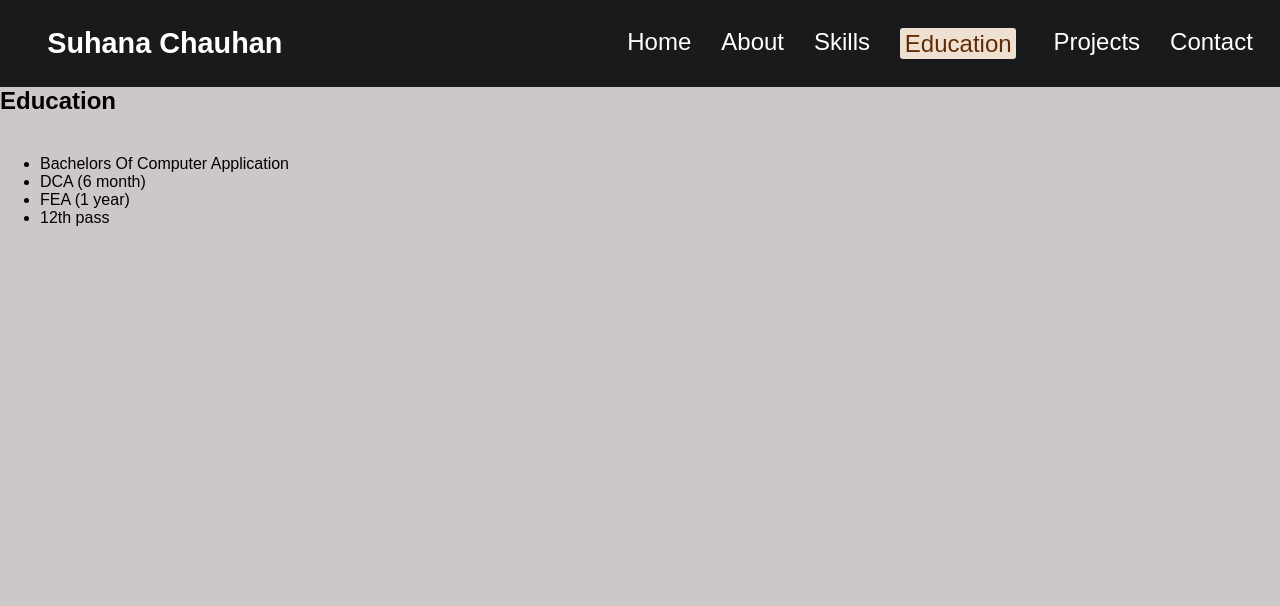
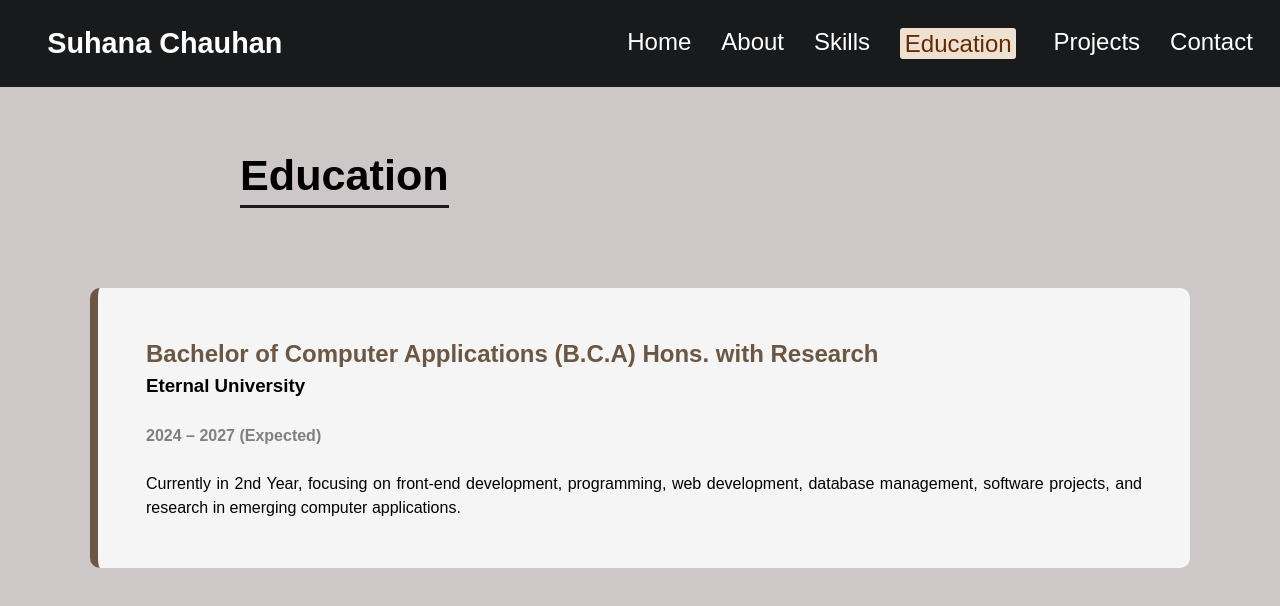
Before and after one commit to Suhana783/Portfolio, a plain HTML site: page education.html in a window 1280 px wide. Drawn offline with Linux system fonts and the light colour scheme.

Commit message:
worked on education and skills page

```diff
--- a/education.html
+++ b/education.html
@@ -3,9 +3,60 @@
 <head>
     <meta charset="UTF-8">
     <meta name="viewport" content="width=device-width, initial-scale=1.0">
-    <title>Document</title>
+    <title>Education</title>
     <link rel="stylesheet" href="style.css">
+
+    <style>
+
+      #heading {
+        text-align: left;
+        padding-top: 4rem;
+        padding-bottom: 2rem;
+      }
+
+      #heading h1 {
+        font-size: 2.7rem;
+        margin-left: 15rem;
+        display: inline-block;
+        border-bottom: 3px solid #191a1b;
+        padding-bottom: 5px;
+      }
+
+      .education-box {
+        background-color:whitesmoke;
+        margin: 3rem auto 0 auto;
+        padding: 3rem;
+        border-radius: 10px;
+        max-width: 1100px;
+        text-align: left;
+        border-left: 8px solid #6b5744;
+      }
+
+      .text {
+        line-height: 1.5;
+        text-align: justify;
+        max-width: 1000px;
+        margin: 0 auto;
+      }
+
+       #university{
+        padding-bottom: 1.5rem;
+      }
+
+      #year {
+        padding-bottom: 1.5rem;
+        color:grey;
+      }
+
+      #education {
+        color:#6b5744;
+      }
+
+
+
+    </style>
 </head>
+
 <body>
     <header>
 
@@ -25,9 +76,16 @@
 
 </header>
 
-    <section id="education" class="education-box">
+    <div id="heading">
+      <h1>Education</h1>
+    </div>
 
-    <script src="education.js"></script>
-    </section>
+    <div class="education-box">
+      <h2 id="education" class="text">Bachelor of Computer Applications (B.C.A) Hons. with Research</h2>
+      <h3 id="university" class="text">Eternal University</h3>
+      <h4 id="year" class="text">2024 – 2027 (Expected)</h4>
+      <p id="p" class="text">Currently in 2nd Year, focusing on front-end development, programming, web development, database management, software projects,
+         and research in emerging computer applications.</p>
+    </div>
 </body>
 </html>
--- a/education.js
+++ /dev/null
@@ -1,49 +0,0 @@
-const education = document.getElementById("education");
-
-// Create heading
-const heading = document.createElement("h2");
-heading.innerHTML = "<b>Education</b>";
-education.appendChild(heading);
-
-// Create container div
-const div = document.createElement("div");
-div.setAttribute("class", "eduList");
-education.appendChild(div);
-
-// Create list
-const list = document.createElement("ul");
-list.style.padding = "2.5rem";
-div.appendChild(list);
-
-// List items
-const li1 = document.createElement("li");
-li1.textContent = "Bachelors Of Computer Application";
-list.appendChild(li1);
-
-const li2 = document.createElement("li");
-li2.textContent = "DCA (6 month)";
-list.appendChild(li2);
-
-const li3 = document.createElement("li");
-li3.textContent = "FEA (1 year)";
-list.appendChild(li3);
-
-const li4 = document.createElement("li");
-li4.textContent = "12th pass";
-list.appendChild(li4);
-
-// Mouseover event
-education.addEventListener("mouseover", function () {
-  li1.innerHTML = "Bachelors Of Computer Application <span style='margin-left: 25px; color:rgb(75, 29, 29); font-weight: bold;'>(Eternal University Baru Sahib)</span>";
-  li2.innerHTML = "DCA (6 month) <span style='margin-left: 25px; color:rgb(65, 19, 19); font-weight: bold;'>(Shiksha Institute Of Computer)</span>";
-  li3.innerHTML = "FEA (1 year) <span style='margin-left: 25px; color:rgb(86, 27, 27); font-weight: bold;'>(Freedom Employability Academy)</span>";
-  li4.innerHTML = "12th pass <span style='margin-left: 25px; color:rgb(86, 27, 27); font-weight: bold;'>(Girls.Boys.Senior.Secondary School)</span>";
-});
-
-// Mouseout event
-education.addEventListener("mouseout", function () {
-  li1.textContent = "Bachelors Of Computer Application";
-  li2.textContent = "DCA (6 month)";
-  li3.textContent = "FEA (1 year)";
-  li4.textContent = "12th pass";
-});
```
Also changed, not shown: home.html (+2 -2 lines), projects.html (+4 -8 lines), projects.js (deleted, +0 -8 lines), skills.html (+28 -27 lines).
